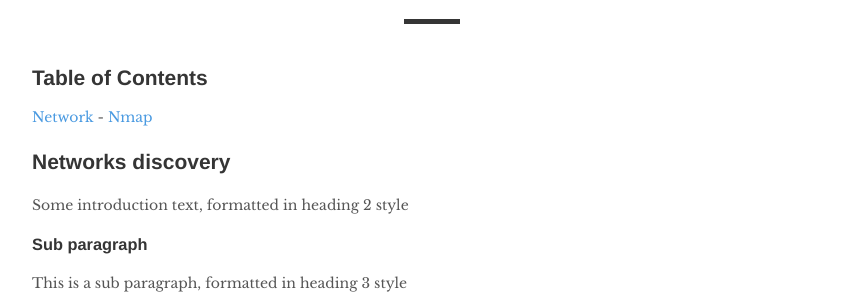
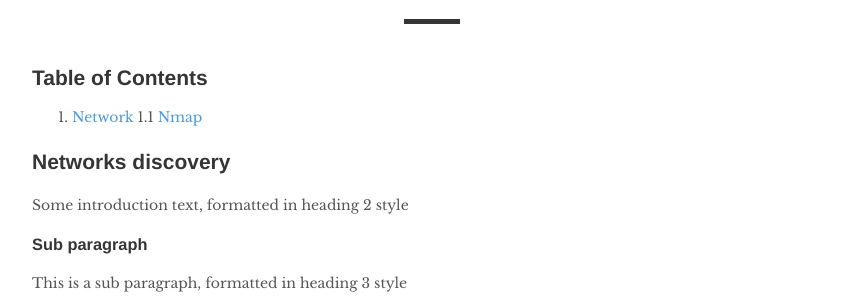
Before and after one commit to fhbapt/fhbapt.github.io, a Jekyll site: the page built from _pages/cheatseet.md, in a window 1280 px wide. Shown: the part 173-473 px from the top of the page, without its empty margins (208-1070 px from the left). Built offline with Jekyll 4.4.1, drawn with Linux system fonts in a browser that asks for light colours.

Commit message:
Update cheatseet.md

```diff
--- a/_pages/cheatseet.md
+++ b/_pages/cheatseet.md
@@ -7,8 +7,8 @@ permalink: /cheatseet/
 
 ## Table of Contents
 
-[Network](#network)
-    - [Nmap](#nmap)
+1. [Network](#network)
+    1.1 [Nmap](#nmap)
 
 
 ## Networks discovery <a name="network"></a>
```
